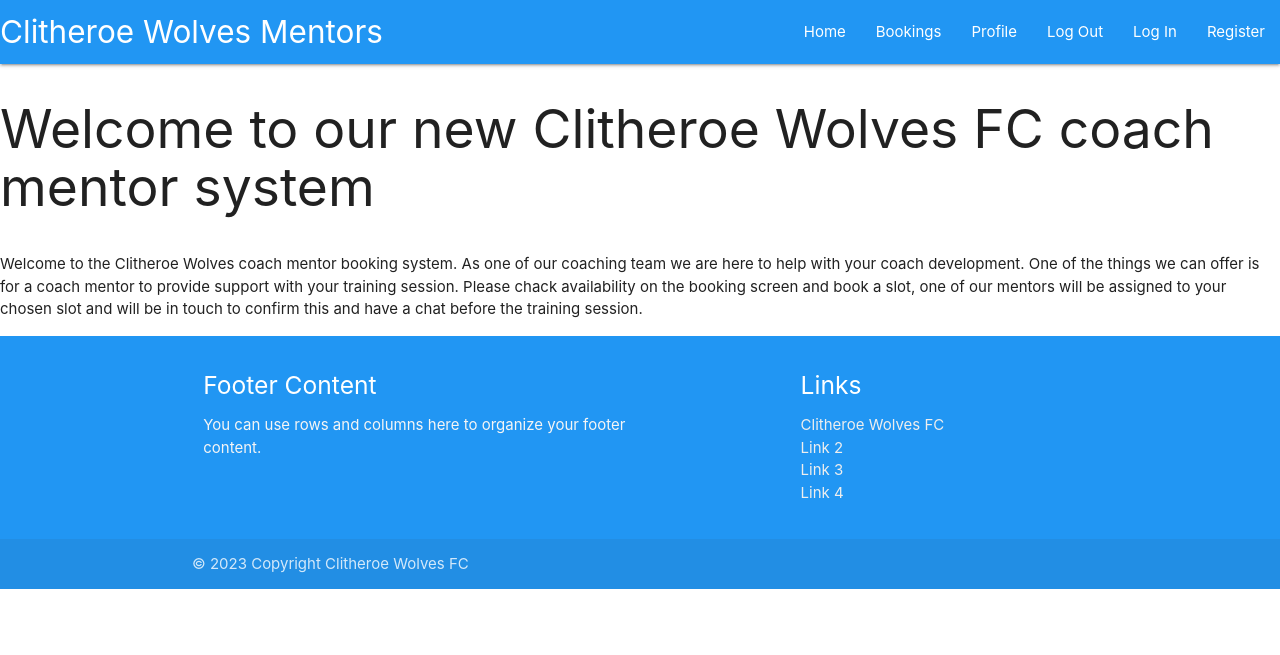
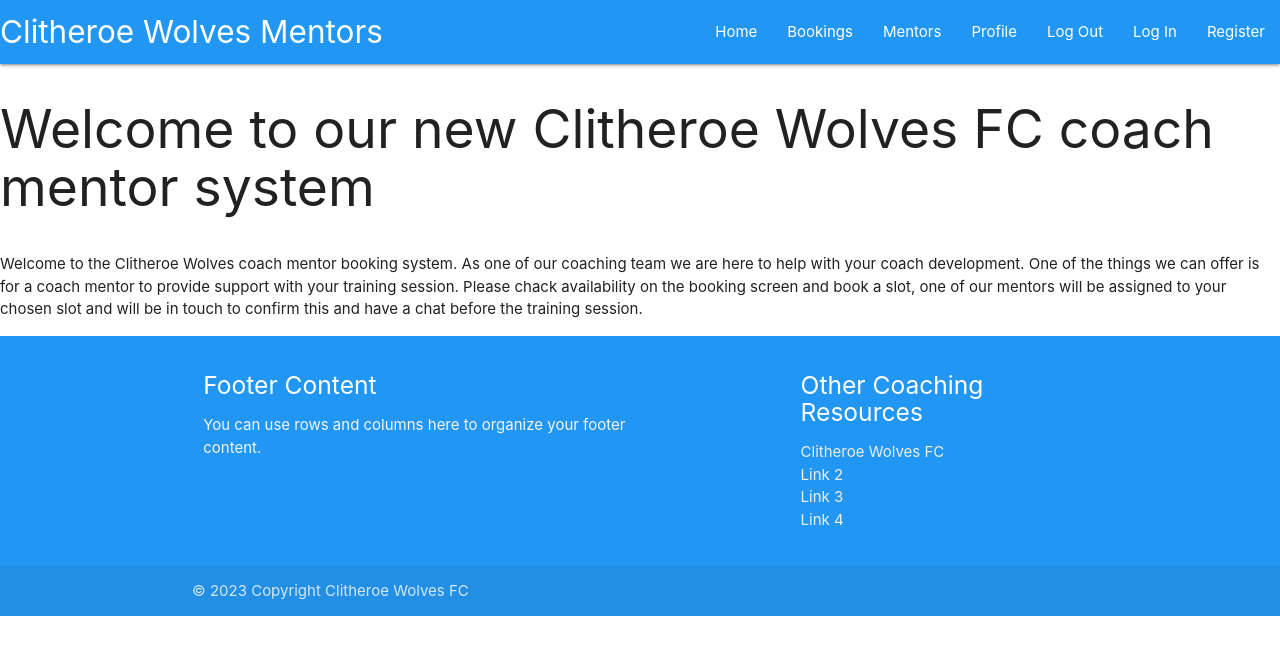
Before and after one commit to Gazerb/coach-mentor, a Flask app: page / in a window 1280 px wide. Shown: the top 655 px of the page. Run offline with Flask 2, Linux system fonts and the light colour scheme; some libraries are stand-ins or nearby versions.

Commit message:
extra templates created

```diff
--- a/app.py
+++ b/app.py
@@ -34,6 +34,13 @@
     return render_template("bookings.html", bookings=bookings)
 
 
+@app.route("/show_mentors")
+def show_mentors():
+    mentors = list(mongo.db.mentors.find())
+    print(mentors)
+    return render_template("mentors.html", mentors=mentors)
+
+
 if __name__ == "__main__":
     app.run(host=os.environ.get("IP"),
             port=int(os.environ.get("PORT")),
--- a/templates/base.html
+++ b/templates/base.html
@@ -24,6 +24,7 @@
       <ul class="right hide-on-med-and-down">
         <li><a href="{{ url_for('hello') }}">Home</a></li>
         <li><a href="{{ url_for('show_bookings') }}">Bookings</a></li>
+        <li><a href="{{ url_for('show_mentors') }}">Mentors</a></li>
         <li><a href="#">Profile</a></li>
         <li><a href="#">Log Out</a></li>
         <li><a href="#">Log In</a></li>
@@ -35,6 +36,7 @@
   <ul class="sidenav" id="mobile-demo">
     <li><a href="">Home</a></li>
     <li><a href="{{ url_for('show_bookings') }}">Bookings</a></li>
+    <li><a href="{{ url_for('show_mentors') }}">Mentors</a></li>
     <li><a href="#">Profile</a></li>
     <li><a href="#">Log Out</a></li>
     <li><a href="#">Log In</a></li>
@@ -52,7 +54,7 @@
           <p class="grey-text text-lighten-4">You can use rows and columns here to organize your footer content.</p>
         </div>
         <div class="col l4 offset-l2 s12">
-          <h5 class="white-text">Links</h5>
+          <h5 class="white-text">Other Coaching Resources</h5>
           <ul>
             <li><a class="grey-text text-lighten-3" href="#!">Clitheroe Wolves FC</a></li>
             <li><a class="grey-text text-lighten-3" href="#!">Link 2</a></li>
```
Also changed, not shown: templates/mentors.html (added, +10 -0 lines), templates/login.html (added), templates/profile.html (added), templates/register.html (added).
